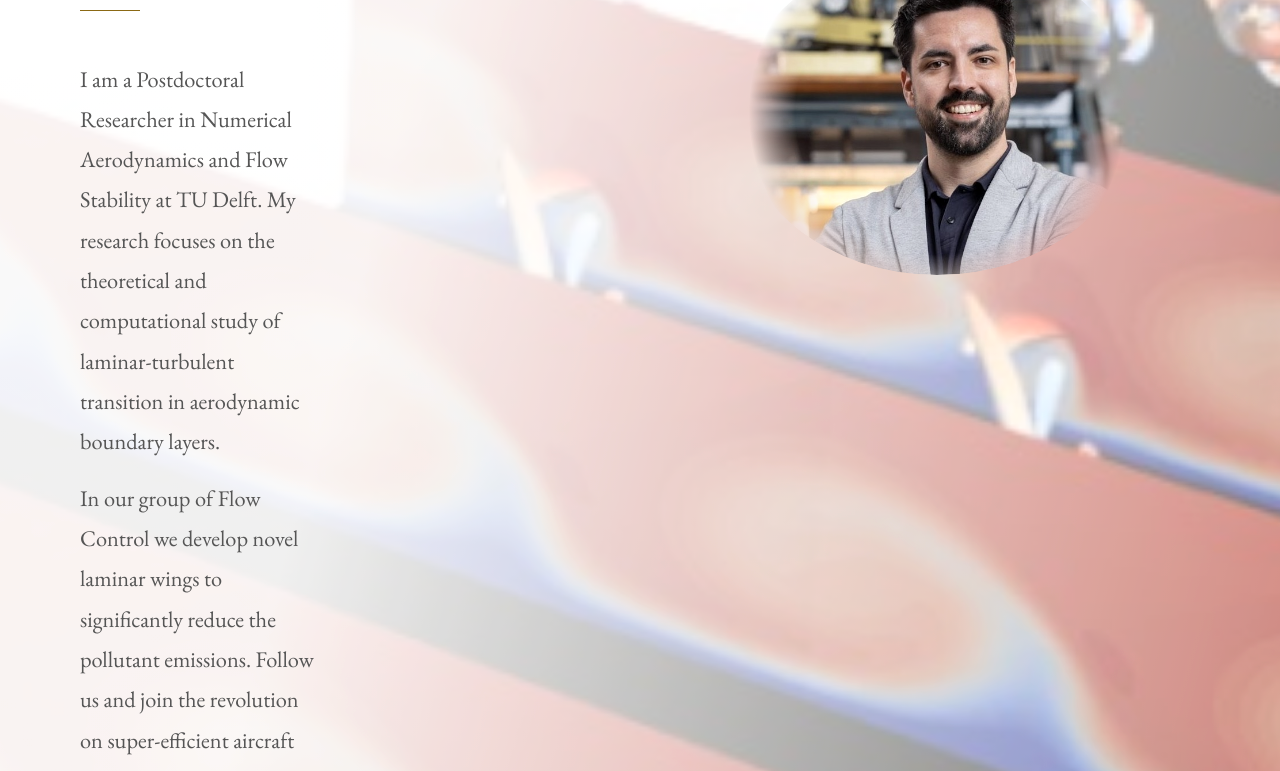
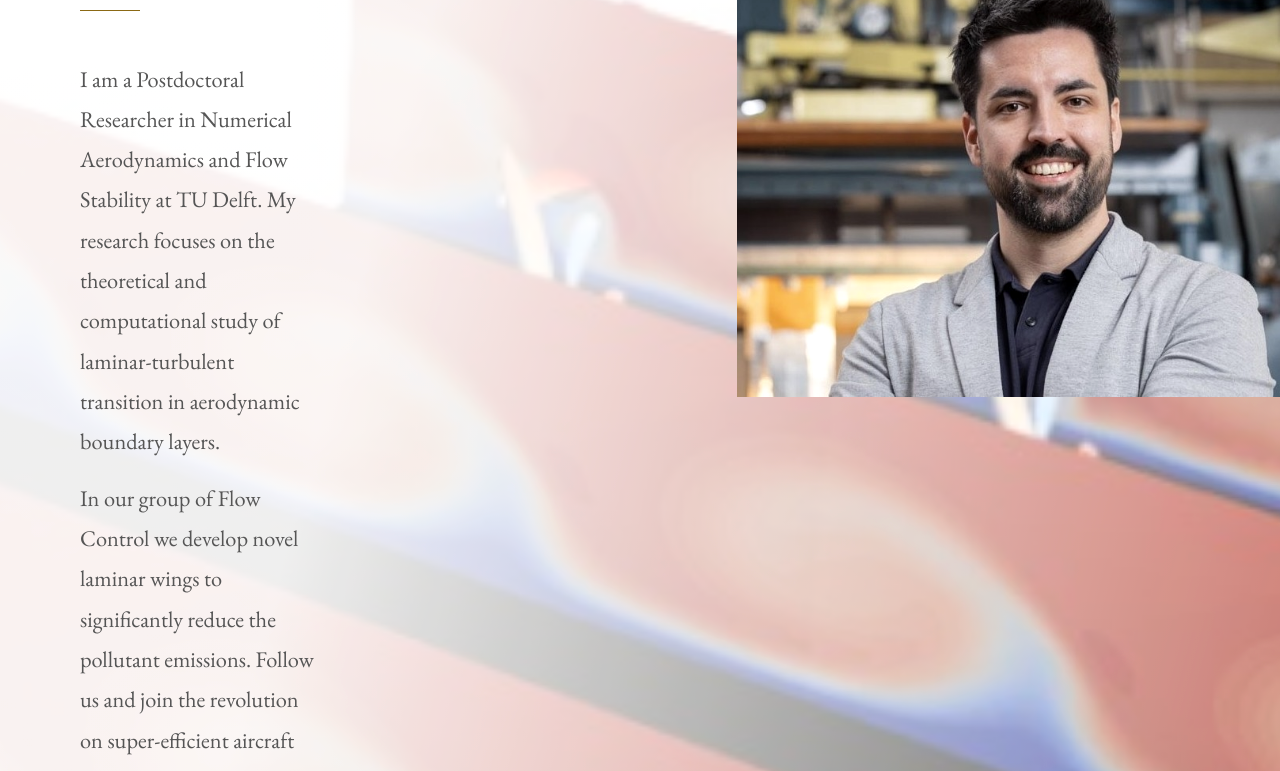
Before and after one commit to jcasacubertap/github.io, a plain HTML site: page index.html in a window 1280 px wide. Shown: the part 274-1045 px from the top of the page. Drawn offline with nearby package versions, Linux system fonts and the light colour scheme; a web font is replaced by a local one.

Commit message:
Add files via upload

```diff
--- a/index.html
+++ b/index.html
@@ -70,7 +70,7 @@
       background-size: cover;
       background-position: center center;
       background-repeat: no-repeat;
-      opacity: 0.85;
+      opacity: 0.92;
       filter: saturate(1.2);
     }
     .hero-bg::after {
@@ -144,14 +144,14 @@
       display: flex; align-items: flex-start; justify-content: center;
       padding: 14rem 22rem 0;
     }
-    .photo-frame { position: relative; width: 400px; }
+    .photo-frame { position: relative; width: 550px; }
     .photo-frame img {
       width: 100%; display: block;
       filter: grayscale(15%) contrast(1.05);
       object-fit: cover;
-      border-radius: 50%;
-      -webkit-mask-image: radial-gradient(circle, rgba(0,0,0,1) 55%, rgba(0,0,0,0) 75%);
-      mask-image: radial-gradient(circle, rgba(0,0,0,1) 55%, rgba(0,0,0,0) 73%);
+      border-radius: 0;
+      -webkit-mask-image: none;
+      mask-image: none;
     }
 
     .news-date { font-family: "Computer Modern Serif", serif; font-size: 1.2rem; font-style: italic; color: var(--accent); margin-bottom: 0.5rem; }
```
